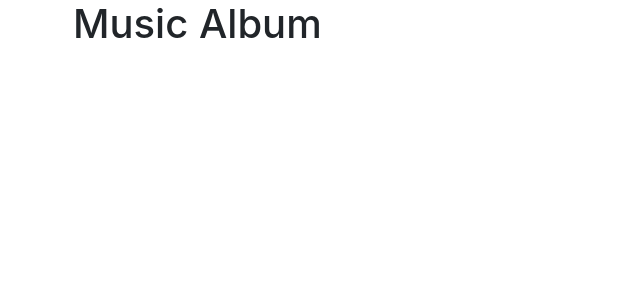
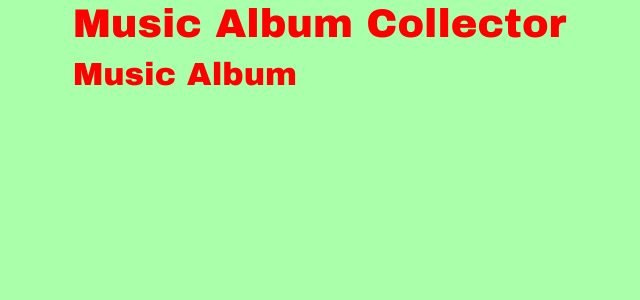
Before and after one commit to janne-remes/music-album-collector, a React (Create React App) app: page / in a window 1280 px wide. Shown: the top 300 px of the page, without its empty margins (12-652 px from the left). Built offline with nearby package versions, Linux system fonts and the light colour scheme; the HTML template or start-up script is replaced by a standard one.

Commit message:
Osio 2 tehty (css-määrityksissä vielä hakemista)

```diff
--- a/src/App.js
+++ b/src/App.js
@@ -1,7 +1,8 @@
 import React, { Component } from 'react';
-import MusicAlbum from './components/MusicAlbum';
+import Header from './components/Header.js';
+import MainWindow from './components/MainWindow';
 
-import './App.css';
+//import './App.css';
 import '../node_modules/bootstrap/dist/css/bootstrap.css';
 
 class App extends Component {
@@ -9,7 +10,8 @@ class App extends Component {
     return (
       <div className="container">
         <div className="App">
-          <MusicAlbum/>
+          <Header/>
+          <MainWindow/>
         </div>
       </div>
     );
--- /dev/null
+++ b/src/components/Header.js
@@ -0,0 +1,21 @@
+import React, { Component } from 'react';
+
+//import './MainWindow.css'
+
+class Header extends Component {
+    render() {
+
+        const headerStyle = {
+            color: "#FFF",
+            fontFamily: "Times New Roman"
+        };
+
+        return (
+            <div style={headerStyle}>
+                <h1>Music Album Collector</h1>
+            </div>
+        )
+    }
+}
+
+export default Header
--- /dev/null
+++ b/src/components/MainWindow.css
@@ -0,0 +1,5 @@
+* {
+    font-family: 'Arial Black';
+    background-color: #AFA;
+    color: #F00;
+}
--- /dev/null
+++ b/src/components/MainWindow.js
@@ -0,0 +1,16 @@
+import React, { Component } from 'react';
+import MusicAlbum from './MusicAlbum';
+
+import './MainWindow.css'
+
+class MainWindow extends Component {
+    render() {
+        return (
+            <div>
+                <MusicAlbum/>
+            </div>
+        )
+    }
+}
+
+export default MainWindow
--- a/src/components/MusicAlbum.js
+++ b/src/components/MusicAlbum.js
@@ -4,7 +4,7 @@ class MusicAlbum extends Component {
     render() {
         return (
             <div>
-                <h1>Music Album</h1>
+                <h2>Music Album</h2>
             </div>
         );
     }
```
